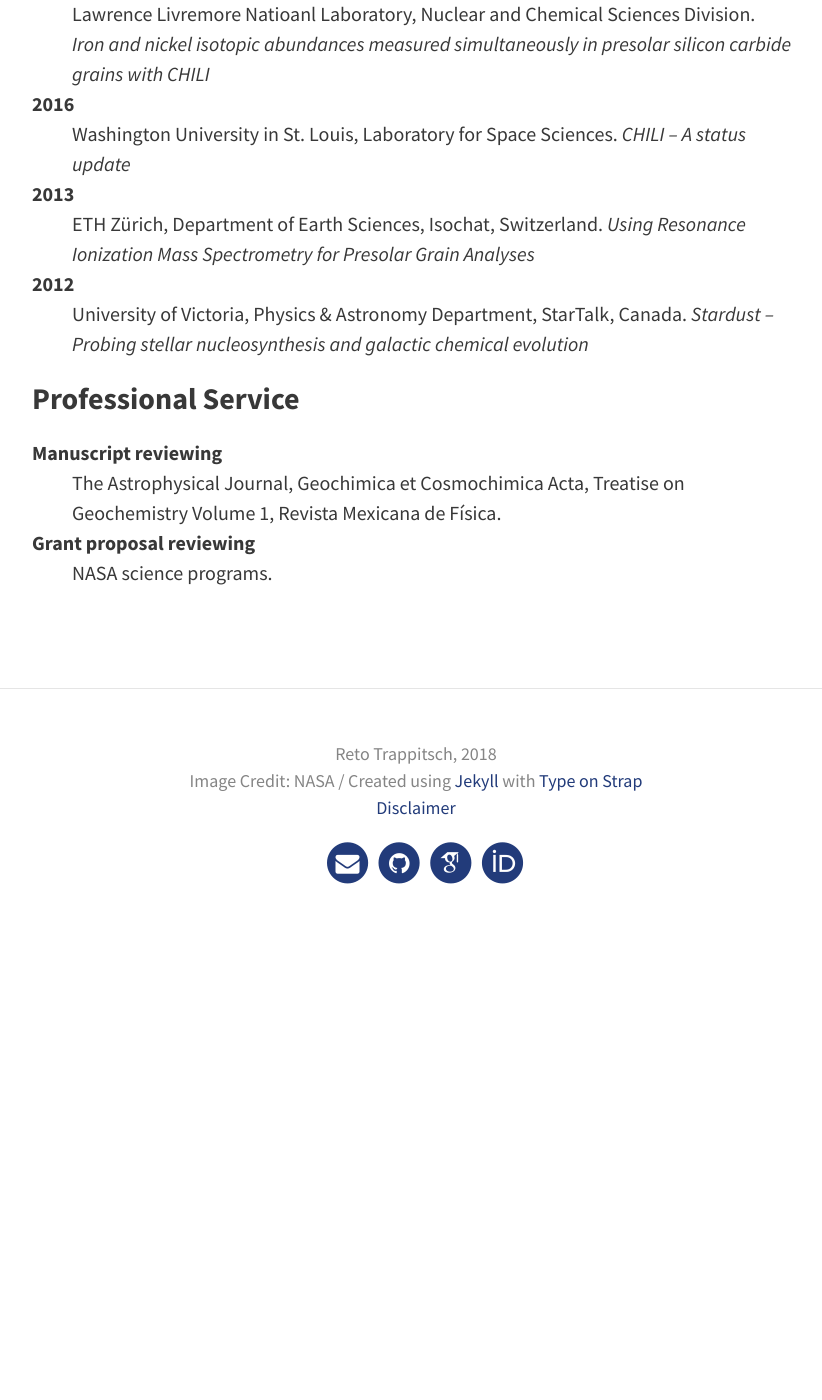
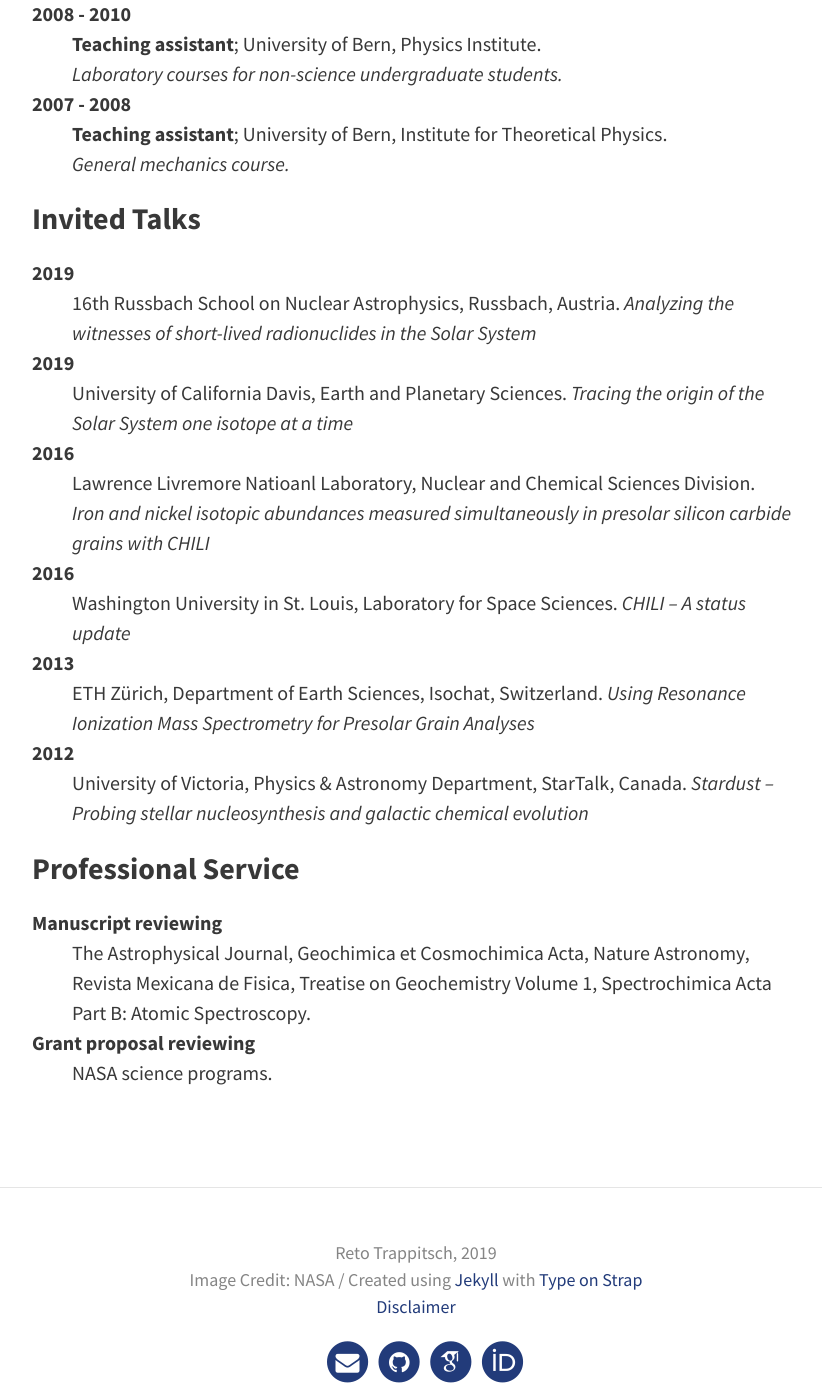
Before and after one commit to trappitsch/trappitsch.github.io, a Jekyll site: the page built from pages/03_cv.md, in a window 1280 px wide and 1400 px high, scrolled down 4480 px. Shown: the whole window, without its empty margins (224-1046 px from the left). Built offline with Jekyll 4.4.1, drawn with Linux system fonts in a browser that asks for light colours; some web fonts are replaced; before the commit the page ends 5436 px from its top, so only the background shows below that; some of the changed text lies outside the part shown.

```diff
--- a/_config.yml
+++ b/_config.yml
@@ -21,7 +21,7 @@ theme_settings:
   # <p>Change header text in <code>_config.yml</code> <br> to update this feature.</p>
   header_feature_image: assets/img/nasa/hubble_deep_field_cut.jpg
   footer_text: >
-          Reto Trappitsch, 2018<br>Image Credit: NASA / Created using <a href="https://jekyllrb.com/">Jekyll</a> with <a href="https://github.com/sylhare/Type-on-Strap">Type on Strap</a><br>
+          Reto Trappitsch, 2019<br>Image Credit: NASA / Created using <a href="https://jekyllrb.com/">Jekyll</a> with <a href="https://github.com/sylhare/Type-on-Strap">Type on Strap</a><br>
           <a href="/disclaimer/">Disclaimer</a>
 
   # Icons
--- a/pages/03_cv.md
+++ b/pages/03_cv.md
@@ -72,9 +72,16 @@ A current pdf verion of my CV including a full publication list can be found [he
 2012
 :	**NASA Cosmochemistry Travel Grant**; Received to attend the Annual the Annual Meeting of the Meteoritical Society in Cairns, Australia.
 
+<h3>Funding</h3>
+2019 - 2020:
+:	**Laboratory Directed Research and Development Program, Lawrence Livermore National Laboratory**, *$531k*, Proliferation of interstellar Pu into the Solar System, Lead PI.
+
+2019:
+:	**Laboratory Directed Research and Development Program, Lawrence Livermore National Laboratory**, *$149k*, Establishing Hands-On Astrophysics at LLNL, Lead PI.
+
 <h3>Research Experience</h3>
 2012 - present:
-:	**Member of the [NuGrid](www.nugridstars.org){:target="_blank"} collaboratio**; Development of model evaluation tools to compare presolar grain isotope measurements with stellar nucleosynthesis models, including mixing calculations in core-collapse supernova models.
+:	**Member of the [NuGrid](www.nugridstars.org){:target="_blank"} collaboration**; Development of model evaluation tools to compare presolar grain isotope measurements with stellar nucleosynthesis models, including mixing calculations in core-collapse supernova models.
 
 2010 - present:
 :	**Resonance Ionization Mass Spectrometry**; Instrument development, analysis methods development, as well as analysis of trace element isotopic composition in micrometer sized presolar grains.
@@ -121,6 +128,14 @@ samples (LION instrument). Development of new data analysis capability using sin
 	*General mechanics course.*
 
 <h3>Invited Talks</h3>
+2019
+:	16th Russbach School on Nuclear Astrophysics, Russbach, Austria.
+	*Analyzing the witnesses of short-lived radionuclides in the Solar System*
+
+2019
+:	University of California Davis, Earth and Planetary Sciences.
+	*Tracing the origin of the Solar System one isotope at a time*
+
 2016
 :	Lawrence Livremore Natioanl Laboratory, Nuclear and Chemical Sciences Division.
 	*Iron and nickel isotopic abundances measured simultaneously in presolar silicon carbide grains with CHILI*
@@ -140,7 +155,7 @@ samples (LION instrument). Development of new data analysis capability using sin
 <h3>Professional Service</h3>
 
 **Manuscript reviewing**
-:	The Astrophysical Journal, Geochimica et Cosmochimica Acta, Treatise on Geochemistry Volume 1, Revista Mexicana de Física.
+:	The Astrophysical Journal, Geochimica et Cosmochimica Acta, Nature Astronomy, Revista Mexicana de Fisica, Treatise on Geochemistry Volume 1, Spectrochimica Acta Part B: Atomic Spectroscopy.
 
 **Grant proposal reviewing**
 :	NASA science programs.
```
Also changed, not shown: _posts/2019-03-01-MNRAS_Jones_paper.md (added, +9 -0 lines), pages/04_publications.md (+8 -4 lines), 1 other file.
